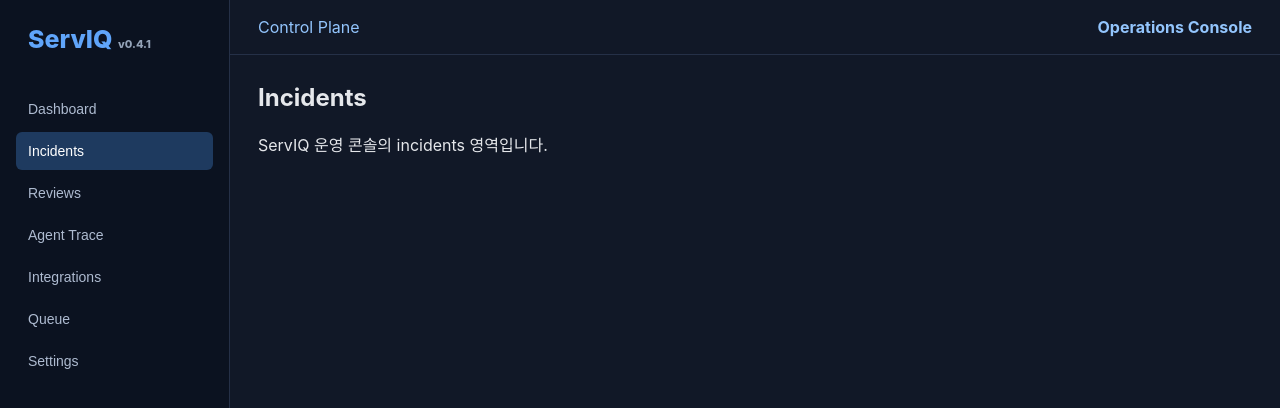
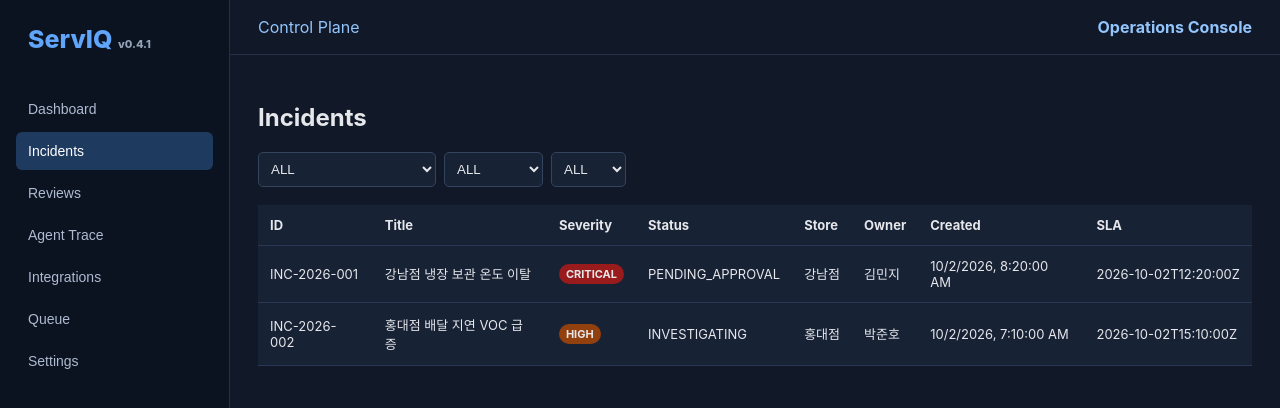
Before and after one commit to chaehun0i/fnb-voc-intelligence, a React (Vite) app in the folder frontend/: page / in a window 1280 px wide. Both pictures are taken after a click on the button "Incidents". Shown: the top 408 px of the page. Built offline with nearby package versions, Linux system fonts and the light colour scheme.

Commit message:
feat: Incident 목록 화면 추가

```diff
--- a/frontend/src/app/App.tsx
+++ b/frontend/src/app/App.tsx
@@ -1,9 +1,12 @@
 import { useState } from "react";
 import { AppShell } from "./AppShell";
+import { IncidentList } from "../features/incidents/IncidentList";
 
 export type Route = "dashboard" | "incidents" | "reviews" | "trace" | "integrations" | "queue" | "settings";
 
 export function App() {
   const [route, setRoute] = useState<Route>("dashboard");
-  return <AppShell route={route} onNavigate={setRoute}><section className="placeholder"><h1>{route === "dashboard" ? "Operations Dashboard" : route[0].toUpperCase() + route.slice(1)}</h1><p>ServIQ 운영 콘솔의 {route} 영역입니다.</p></section></AppShell>;
+  const [incidentId, setIncidentId] = useState<string>();
+  const page = route === "incidents" ? <IncidentList onSelect={setIncidentId} /> : <section className="placeholder"><h1>{route === "dashboard" ? "Operations Dashboard" : route[0].toUpperCase() + route.slice(1)}</h1><p>{incidentId ? `선택한 Incident: ${incidentId}` : `ServIQ 운영 콘솔의 ${route} 영역입니다.`}</p></section>;
+  return <AppShell route={route} onNavigate={setRoute}>{page}</AppShell>;
 }
--- a/frontend/src/styles.css
+++ b/frontend/src/styles.css
@@ -6,3 +6,4 @@
 .brand { font-size: 25px; font-weight: 800; color: #60a5fa; margin: 0 12px 36px; } .brand small { font-size: 11px; color: #94a3b8; }
 nav { display: grid; gap: 4px; } nav button { text-align:left; border:0; border-radius:6px; padding:11px 12px; background:transparent; color:#aebbd0; font-size:14px; cursor:pointer; } nav button:hover, nav button.active { color:#fff; background:#1e3a5f; }
 .content { background:#111827; } header { display:flex; justify-content:space-between; padding:17px 28px; border-bottom:1px solid #253047; color:#93c5fd; } .placeholder { padding:28px; } .placeholder h1 { margin-top:0; }
+section { padding: 28px; } .filters { display:flex; gap:8px; margin:18px 0; } select, input { padding:8px; background:#182235; color:#e5e7eb; border:1px solid #34445f; border-radius:5px; } table { width:100%; border-collapse:collapse; background:#182235; } th,td { padding:12px; text-align:left; border-bottom:1px solid #293754; font-size:13px; } tr[data-clickable], tbody tr { cursor:pointer; } tbody tr:hover { background:#202f49; } .badge { padding:3px 7px; border-radius:12px; font-size:11px; font-weight:700; background:#334155; } .badge.critical { background:#991b1b; } .badge.high { background:#92400e; }
```
Also changed, not shown: frontend/src/features/incidents/IncidentList.tsx (added, +6 -0 lines).
